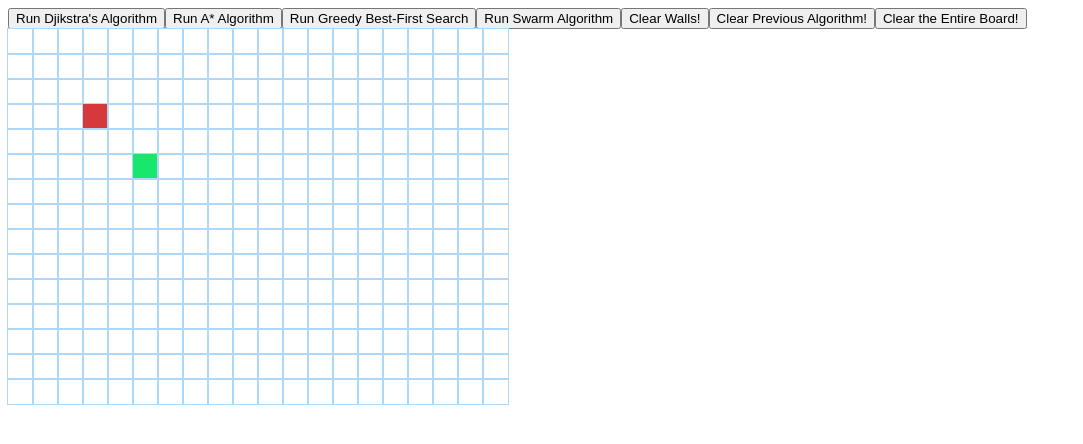
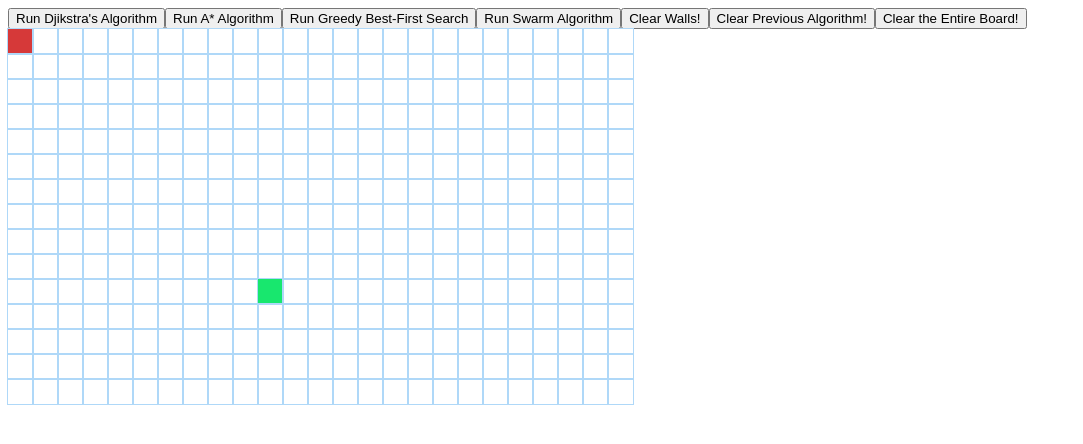
Before and after one commit to james-seymour/pathfinding-visualiser, a React (Create React App) app: page / in a window 1280 px wide. Shown: the top 444 px of the page, without its empty margins (0-1083 px from the left). Built offline with nearby package versions, Linux system fonts and the light colour scheme.

Commit message:
updated the Visualiser and Node to a class Component

```diff
--- a/src/algorithms/algorithms.js
+++ b/src/algorithms/algorithms.js
@@ -0,0 +1,35 @@
+// Shared functions for algorithm calculations
+
+const oneDimensionaliseGridNodes = (grid) => {
+  const gridNodes = []
+  for (const row of grid) {
+    for (const node of row) {
+      gridNodes.push(node)
+    }
+  }
+  return gridNodes
+}
+
+const sortNodesByDistance = (unvisitedNodes) => {
+  unvisitedNodes.sort((nodeA, nodeB) => nodeA.distance - nodeB.distance)
+}
+
+const updateUnvisitedNeighbours = (node, grid) => {
+  const unvisitedNeighbours = getUnvisitedNeighbours(node, grid)
+  for (const neighbour of unvisitedNeighbours) {
+    neighbour.distance = node.distance + 1
+    neighbour.previousNode = node
+  }
+}
+
+const getUnvisitedNeighbours = (node, grid) => {
+  const neighbours = []
+  const {row, col} = node
+  if (row > 0) neighbours.push(grid[row - 1][col])
+  if (row < grid.length - 1) neighbours.push(grid[row + 1][col])
+  if (col > 0) neighbours.push(grid[row][col - 1])
+  if (col < grid[0].length - 1) neighbours.push(grid[row][col + 1])
+  return neighbours.filter(neighbour => !neighbour.isVisited)
+}
+
+export { oneDimensionaliseGridNodes, sortNodesByDistance, updateUnvisitedNeighbours, getUnvisitedNeighbours }
--- a/src/algorithms/dijkstra.js
+++ b/src/algorithms/dijkstra.js
@@ -1,7 +1,7 @@
 // Main Dijkstra algorithm file
 
 import * as Constants from "../constants"
-
+import { oneDimensionaliseGridNodes, sortNodesByDistance, updateUnvisitedNeighbours, getUnvisitedNeighbours } from "./algorithms"
 
 /* Probably rework this bit because I'm not sure how efficient it is to run the entire simulation first,
 and only then animate everything. If you wanna try it like this, then each node in the board data would
@@ -17,22 +17,26 @@ I think react should handle this because we set a key for each
 */
 
 
-const calculateDijkstra = (updateGridData) => {
-    updateGridData(gridData => {
-        // Copy a new version of the 2d grid data array, update this version and then return it to re-render
-        const newGridData = [...gridData]
+const calculateDijkstra = (grid, startNode, endNode) => {
+    const visitedNodesInOrder = []
+    startNode.distance = 0
+    const unvisitedNodes = oneDimensionaliseGridNodes(grid)
 
-        // Run Dijkstra's algo here
+    while(!!unvisitedNodes.length) {
+        sortNodesByDistance(unvisitedNodes)
+        const closestNode = unvisitedNodes.shift()
 
-        // const startNode = newGridData[Constants.EXAMPLE_START_NODE[0]][Constants.EXAMPLE_START_NODE[1]]
-        // const endNode = newGridData[Constants.EXAMPLE_END_NODE[0]][Constants.EXAMPLE_END_NODE[1]]
-        // console.log(startNode, endNode)
+        if (closestNode.isWall) continue;
+        if (closestNode.distance === Infinity) return visitedNodesInOrder;
 
-        newGridData[2][1].isWall = !newGridData[2][1].isWall
-        console.log(newGridData[2][1])
+        closestNode.isVisited = true
+        visitedNodesInOrder.push(closestNode)
 
-        return gridData
-    })
+        if (closestNode === endNode) return visitedNodesInOrder;
+
+        updateUnvisitedNeighbours(closestNode, grid)
+    }
+
 }
 
 
--- a/src/constants.js
+++ b/src/constants.js
@@ -1,9 +1,9 @@
 // Commonly used constants can be stored here
 export const NUM_ROWS = 15
-export const NUM_COLS = 20
+export const NUM_COLS = 25
 
-export const EXAMPLE_START_NODE = [3, 3]
-export const EXAMPLE_END_NODE = [5, 5]
+export const EXAMPLE_START_NODE = [0, 0]
+export const EXAMPLE_END_NODE = [10, 10]
 
 export const DIJKSTRA = 1
 export const ASTAR = 2
--- a/src/visualiser/Node.js
+++ b/src/visualiser/Node.js
@@ -1,21 +1,29 @@
-import React, { useState } from 'react'
+import React, { useState, PureComponent } from 'react'
 import "./Node.css"
 
-const Node = (props) => {
-    // Setup unique identifying strings for Node html elements
-    const idString = `node-${props.row}-${props.col}`
-    const specialNode = props.isStart ? "node-start" : props.isFinish ? "node-finish" : props.isWall ? "node-wall" : ""
+export default class Node extends PureComponent {
+  render() {
+		// console.log("re-rendering")
+		const extraClassName = this.props.nodeData.isFinish
+		? 'node-finish'
+		: this.props.nodeData.isStart
+		? 'node-start'
+		: this.props.nodeData.isWall
+		? 'node-wall'
+		: '';
 
-    console.log("Re-rendered Node")
+		return (
+			<div
+				id={`node-${this.props.nodeData.row}-${this.props.nodeData.col}`}
+				className={`node ${extraClassName}`}
+				onMouseDown={() => this.props.onMouseDown(this.props.nodeData.row, this.props.nodeData.col)}
+				onMouseEnter={() => this.props.onMouseEnter(this.props.nodeData.row, this.props.nodeData.col)}
+				onMouseUp={() => this.props.onMouseUp()}></div>
+		)
+	}
 
-    return (
-        <div id={idString} className={`node ${specialNode}`}
-        onMouseDown={() => props.onMouseDown(props.row, props.col)}
-        onMouseEnter={() => props.onMouseEnter(props.row, props.col)}
-        onMouseUp={() => props.onMouseUp()}
-        >
-        </div>
-    )
+
+
+
+
 }
-
-export default React.memo(Node)
--- a/src/visualiser/Visualiser.js
+++ b/src/visualiser/Visualiser.js
@@ -1,6 +1,7 @@
-import React, { createContext, useState, useEffect } from 'react'
+import React, { PureComponent, createContext, useState, useEffect } from 'react'
 import * as Constants from "../constants.js"
 import { calculateDijkstra, animateDijkstra } from '../algorithms/dijkstra.js'
+import { v4 as uuidv4 } from "uuid"
 import Node from "./Node.js"
 import "./Visualiser.css"
 
@@ -8,47 +9,70 @@ import "./Visualiser.css"
 
 // Any {} tells the compiler this is JS specific code
 
-const Visualiser = (props) => {
+export default class Visualiser extends PureComponent {
+	constructor() {
+		super();
+		this.state = {
+			keyList: [],
+			gridData: [],
+			mouseIsPressed: false,
+			isRunning: false,
+		}
+	}
 
-	const [gridData, updateGridData] = React.useState(createGridData())
-	// const fakeGridData = React.useRef(createGridData())
-	// A toggle variables for mouse pressed, which is used for clicking and dragging walls
-	const [mousePressed, updateMousePressed] = React.useState(false)
-	const isRunning = React.useRef(false)
+	componentDidMount() {
+		const keyList = createKeyList()
+		const gridData = createGridData()
+		this.setState({ keyList, gridData })
+	}
+
+	handleMouseDown(row, col) {
+		if (this.state.isRunning) return;
+		const newGrid = placeWallInGrid(this.state.gridData, row, col)
+		this.setState({grid: newGrid, mouseIsPressed: true})
+	}
+
+	handleMouseEnter(row, col) {
+		if (this.state.isRunning) return;
+		// console.log("MouseEnter at", row, col)
+		if (this.state.mouseIsPressed) {
+			const newGrid = placeWallInGrid(this.state.gridData, row, col)
+			this.setState({ grid: newGrid })
+		}
+	}
+
+	handleMouseUp() {
+		if (this.state.isRunning) return;
+		this.setState({ mouseIsPressed: false })
+		// console.log("MouseUp")
+	}
 
 	// Use effects are fucking sick if the the element in brackets updates its state
 	// ([props.algorithmChoice]), then the function will be called.
 	// More of these can be setup for any UI elements that arent just running an algorithm
 
-	const toggleIsRunning = () => {
-		isRunning.current = !isRunning.current
+	toggleIsRunning() {
+		this.setState({isRunning: !this.state.isRunning})
 	}
 
-	const clearWalls = () => {
-		if (isRunning.current) return;
-	}
-	const clearAlgorithmSteps = () => {
-		if (isRunning.current) return;
+	clearWalls() {
+		if (this.state.isRunning) return;
 	}
 
-	const clearEntireCanvas = () => {
-		if (isRunning.current) return;
-		updateGridData(createGridData())
+	clearAlgorithmSteps() {
+		if (this.state.isRunning) return;
 	}
 
-	const placeWallInGrid = (row, col) => {
-		const newGrid = [...gridData]
-		const wallNode = newGrid[row][col]
-		const newNode = {
-			...wallNode, isWall: !wallNode.isWall,
-		}
-		newGrid[row][col] = newNode
-		return newGrid
+	clearEntireCanvas() {
+		if (this.state.isRunning) return;
+		this.setState({gridData: createGridData()})
 	}
 
-	const parseAlgorithmChoice = (algorithm) => {
+	parseAlgorithmChoice(algorithm) {
+		// Set the state to running!
+
 		// Grab some variables that each algorithm needs
-		const gridDataCopy = {gridData}
+		const gridDataCopy = [...this.state.gridData]
 		const startNode = getStartNode(gridDataCopy)
 		const endNode = getEndNode(gridDataCopy)
 
@@ -59,9 +83,15 @@ const Visualiser = (props) => {
 			// because they can actually receive this state by calling the update function
 			// See dijkstra.js
 			case Constants.DIJKSTRA:
-				//const algorithmCalculation = calculateDijkstra(gridDataCopy, startNode, endNode)
-				// console.log(algorithmCalculation)
-				// Animate here
+				const algorithmCalculation = calculateDijkstra(gridDataCopy, startNode, endNode)
+
+				for (let i = 1; i < algorithmCalculation.length - 1; i++) {
+					setTimeout(() => {
+						const node = algorithmCalculation[i]
+						document.getElementById(`node-${node.row}-${node.col}`).className = 'node node-visited'
+					}, 10 * i)
+				}
+
 				break;
 
 			case Constants.ASTAR:
@@ -69,31 +99,11 @@ const Visualiser = (props) => {
 		}
 	}
 
-	const handleMouseDown = (row, col) => {
-		if (isRunning.current) return;
-		// Place wall in grid
-		updateGridData(placeWallInGrid(row, col))
-		// console.log("MouseDown at", row, col)
 
-		// "Hold" mouse down by setting mousePressed state to true
-		updateMousePressed(true)
-	}
 
-	const handleMouseEnter = (row, col) => {
-		if (isRunning.current) return;
-		// console.log("MouseEnter at", row, col)
-		if (mousePressed) {
-			updateGridData(placeWallInGrid(row, col))
-		}
-	}
+	renderGrid() {
+		const { keyList, gridData, mouseIsPressed, isRunning } = this.state
 
-	const handleMouseUp = () => {
-		if (isRunning.current) return;
-		updateMousePressed(false)
-		// console.log("MouseUp")
-	}
-
-	const renderGrid = () => {
 		return (
 			// We want to render our <Node /> components here using the a Board Model
 			<div className="grid">
@@ -103,15 +113,11 @@ const Visualiser = (props) => {
 							{rowData.map((node, nodeIndex) => {
 								return (
 									<Node
-									key={nodeIndex}
-									row={rowIndex}
-									col={nodeIndex}
-									isStart={node.isStart}
-									isFinish={node.isFinish}
-									isWall={node.isWall}
-									onMouseDown={() => {handleMouseDown(node.row, node.col)}}
-									onMouseEnter={() => {handleMouseEnter(node.row, node.col)}}
-									onMouseUp={() => {handleMouseUp()}}
+									key={keyList[rowIndex][nodeIndex]}
+									nodeData={node}
+									onMouseDown={(row, col) => {this.handleMouseDown(row, col)}}
+									onMouseEnter={(row, col) => {this.handleMouseEnter(row, col)}}
+									onMouseUp={() => {this.handleMouseUp()}}
 									/>
 								)
 							})}
@@ -122,35 +128,35 @@ const Visualiser = (props) => {
 		)
 	}
 
-	const renderUserInterface = () => {
+	renderUserInterface() {
 		return (
 			<div className="userinterface">
 				<button id="Dijkstra" className="algorithmButton"
-				onClick={() => parseAlgorithmChoice(Constants.DIJKSTRA)}>
+				onClick={() => this.parseAlgorithmChoice(Constants.DIJKSTRA)}>
 					Run Djikstra's Algorithm
 				</button>
 				<button id="AStar" className="algorithmButton"
-				onClick={() => parseAlgorithmChoice(Constants.ASTAR)}>
+				onClick={() => this.parseAlgorithmChoice(Constants.ASTAR)}>
 					Run A* Algorithm
 				</button>
 				<button id="Greedy" className="algorithmButton"
-				onClick={() => parseAlgorithmChoice(Constants.GREEDY)}>
+				onClick={() => this.parseAlgorithmChoice(Constants.GREEDY)}>
 					Run Greedy Best-First Search
 				</button>
 				<button id="Swarm" className="algorithmButton"
-				onClick={() => parseAlgorithmChoice(Constants.SWARM)}>
+				onClick={() => this.parseAlgorithmChoice(Constants.SWARM)}>
 					Run Swarm Algorithm
 				</button>
 				<button id="clear-walls" className="clearButton"
-				onClick={() => clearWalls()}>
+				onClick={() => this.clearWalls()}>
 					Clear Walls!
 				</button>
 				<button id="clear-algorithm-steps" className="clearButton"
-				onClick={() => clearAlgorithmSteps()}>
+				onClick={() => this.clearAlgorithmSteps()}>
 					Clear Previous Algorithm!
 				</button>
 				<button id="clear-board" className="clearButton"
-				onClick={() => clearEntireCanvas()}>
+				onClick={() => this.clearEntireCanvas()}>
 					Clear the Entire Board!
 				</button>
 			</div>
@@ -158,23 +164,34 @@ const Visualiser = (props) => {
 	}
 
 	// Main Render State
-	return (
-		<>
-			{renderUserInterface()}
-			{renderGrid()}
-		</>
-	)
+	render() {
+		return (
+			<>
+			{this.renderUserInterface()}
+			{this.renderGrid()}
+			</>
+		)
+	}
+}
 
+const placeWallInGrid = (grid, row, col) => {
+	const newGrid = grid.slice()
+	const wallNode = newGrid[row][col]
+	const newNode = {
+		...wallNode, isWall: !wallNode.isWall,
+	}
+	newGrid[row][col] = newNode
+	return newGrid
 }
 
 const getStartNode = (grid) => {
-	//const startNode = grid[Constants.EXAMPLE_START_NODE[0]][Constants.EXAMPLE_START_NODE[1]]
-	//return startNode
+	const startNode = grid[Constants.EXAMPLE_START_NODE[0]][Constants.EXAMPLE_START_NODE[1]]
+	return startNode
 }
 
 const getEndNode = (grid) => {
-	//const endNode = grid[Constants.EXAMPLE_END_NODE[0]][Constants.EXAMPLE_END_NODE[1]]
-	//return endNode
+	const endNode = grid[Constants.EXAMPLE_END_NODE[0]][Constants.EXAMPLE_END_NODE[1]]
+	return endNode
 }
 
 const createNode = (row, col) => {
@@ -183,8 +200,10 @@ const createNode = (row, col) => {
 		col,
 		isStart: row === Constants.EXAMPLE_START_NODE[0] && col === Constants.EXAMPLE_START_NODE[1],
 		isFinish: row === Constants.EXAMPLE_END_NODE[0] && col === Constants.EXAMPLE_END_NODE[1],
+		isWall: false,
 		distance: Infinity,
-		isWall: false,
+		isVisited: false,
+		previousNode: null,
 	})
 }
 
@@ -200,4 +219,14 @@ const createGridData = () => {
 	return grid
 }
 
-export default Visualiser
+const createKeyList = () => {
+	const keyList = []
+	for (let row = 0; row < Constants.NUM_ROWS; row++) {
+		const currentRow = []
+		for (let col = 0; col < Constants.NUM_COLS; col++) {
+			currentRow.push(uuidv4())
+		}
+		keyList.push(currentRow)
+	}
+	return keyList
+}
```
Also changed, not shown: src/visualiser/Node.css (+33 -0 lines).
